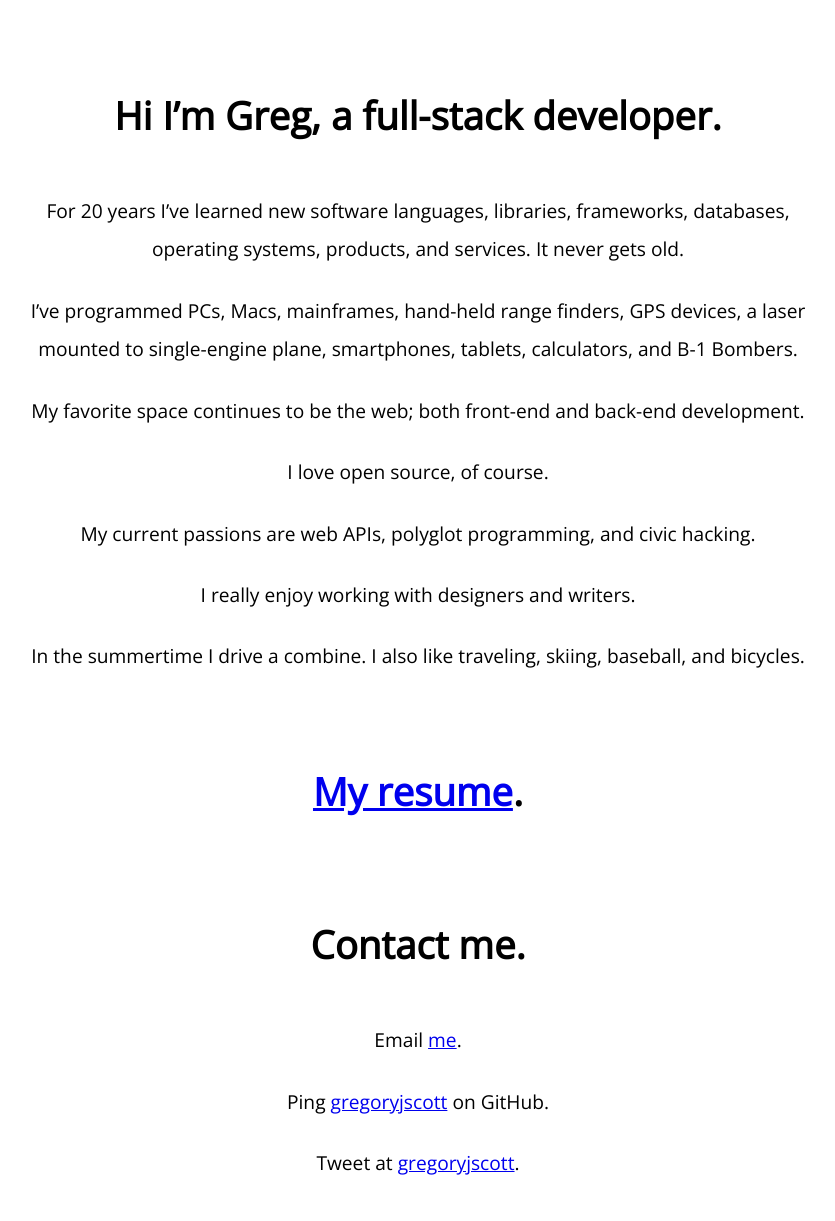
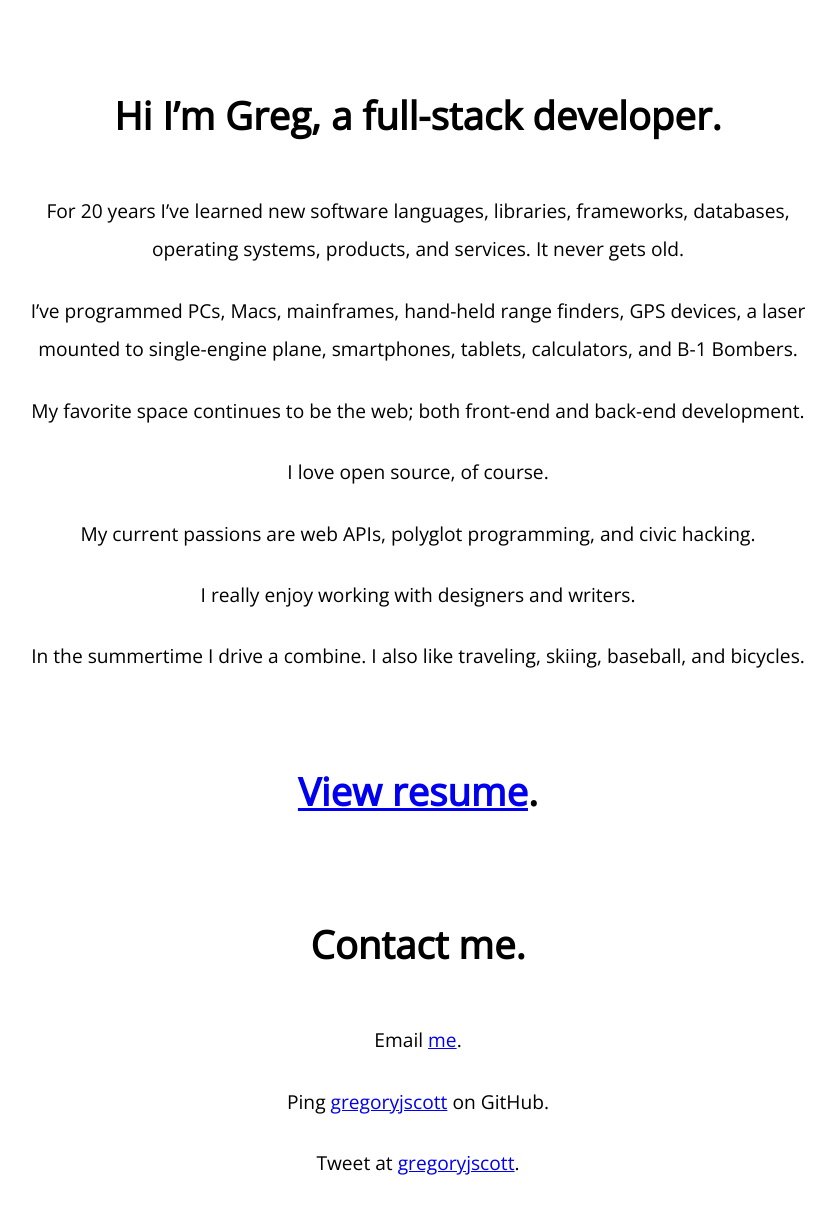
Before and after one commit to gregoryjscott/gregoryjscott.github.io, a Jekyll site: the page built from index.md, in a window 1280 px wide. Shown: the whole page, without its empty margins (222-1057 px from the left). Built offline with Jekyll 4.4.1, drawn with Linux system fonts in a browser that asks for light colours.

Commit message:
Use a verb

```diff
--- a/_includes/resume.md
+++ b/_includes/resume.md
@@ -1 +1 @@
-# [My resume](/resume).
+# [View resume](/resume).
```
